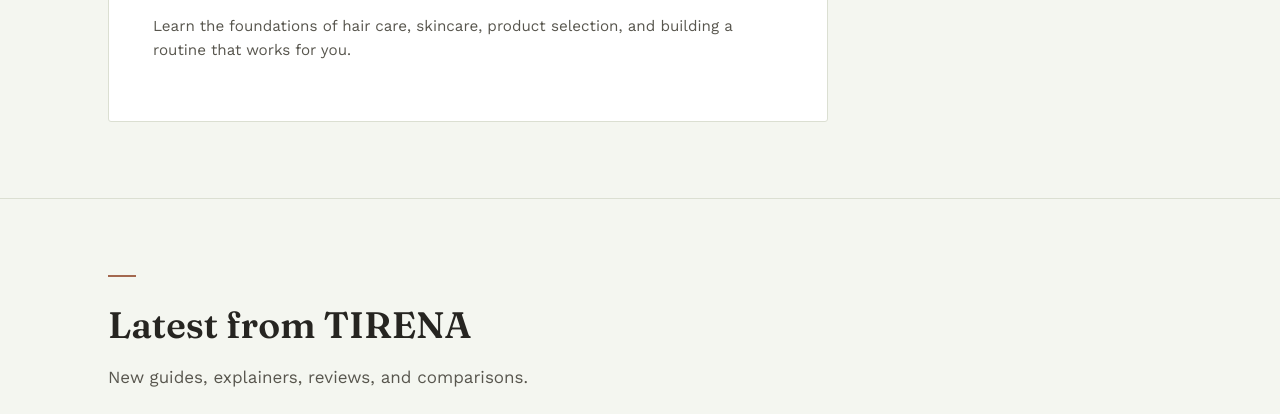
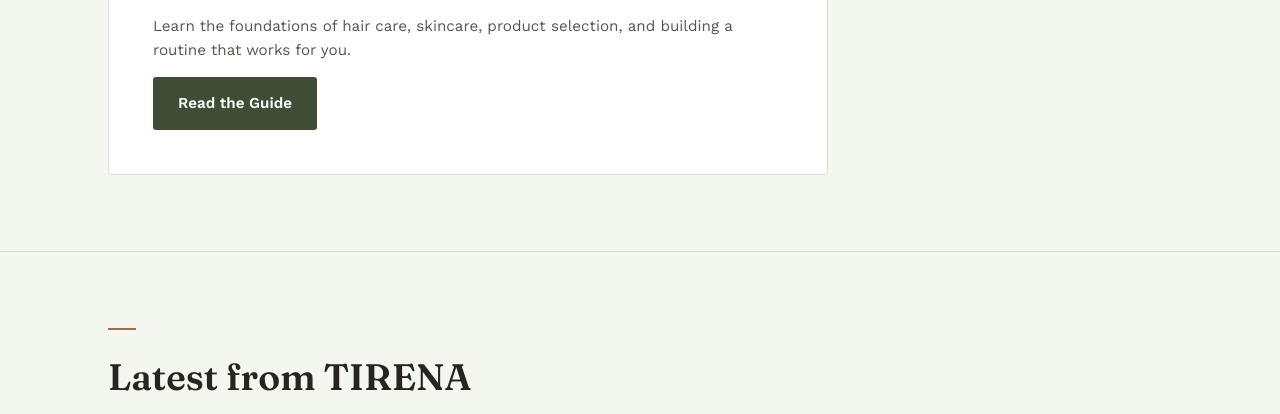
Before and after one commit to Dhinesh0024/tirena, an Astro site: page / in a window 1280 px wide. Shown: the part 1291-1705 px from the top of the page. Built offline with nearby package versions, Linux system fonts and the light colour scheme; Astro itself is replaced by a stand-in of ours.

Commit message:
Link Start Here button to beginner guide

```diff
--- a/src/pages/index.astro
+++ b/src/pages/index.astro
@@ -64,7 +64,7 @@ const latest = allArticles
           Learn the foundations of hair care, skincare, product selection, and building
           a routine that works for you.
         </p>
-        <!-- Add href once the beginner's guide article is published -->
+         <a class="btn btn-primary" href="/articles/2026-09-02-how-to-read-a-skincare-ingredient-label/">Read the Guide</a>
       </div>
     </div>
   </section>
```
